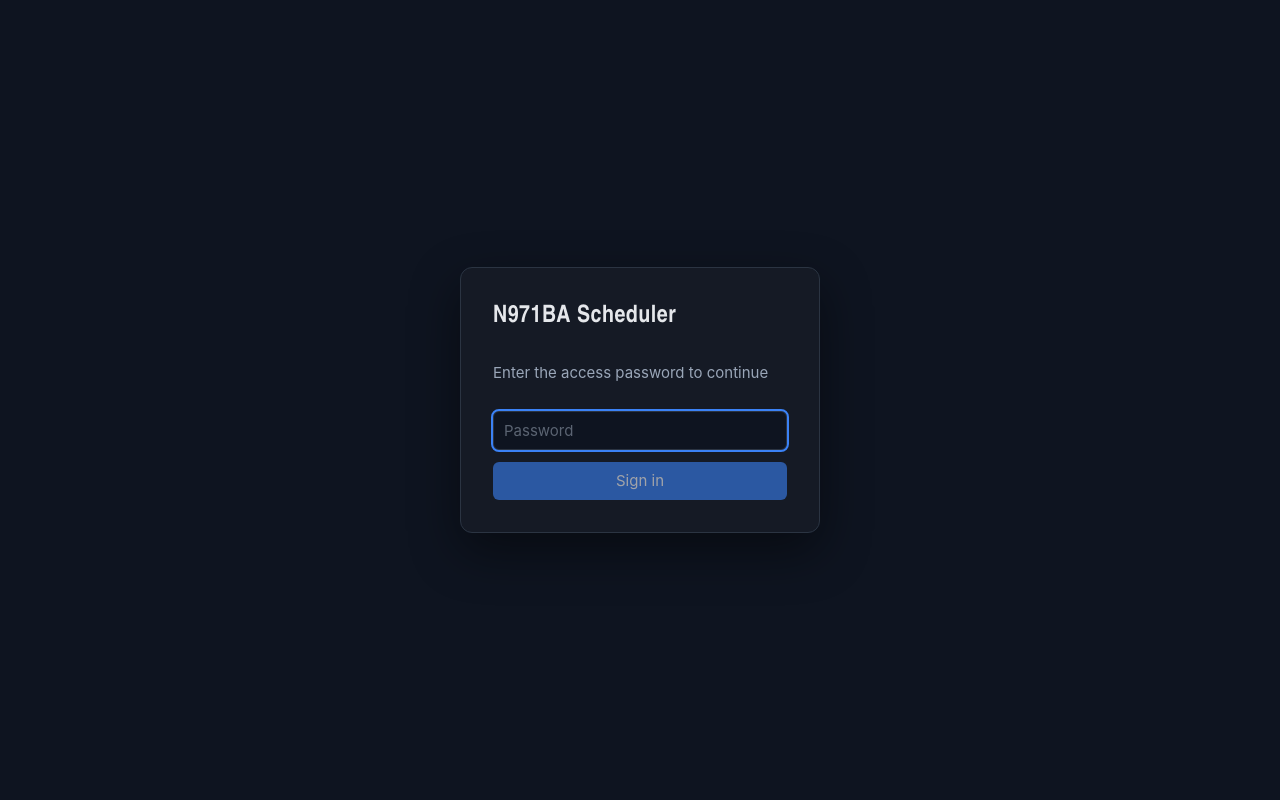
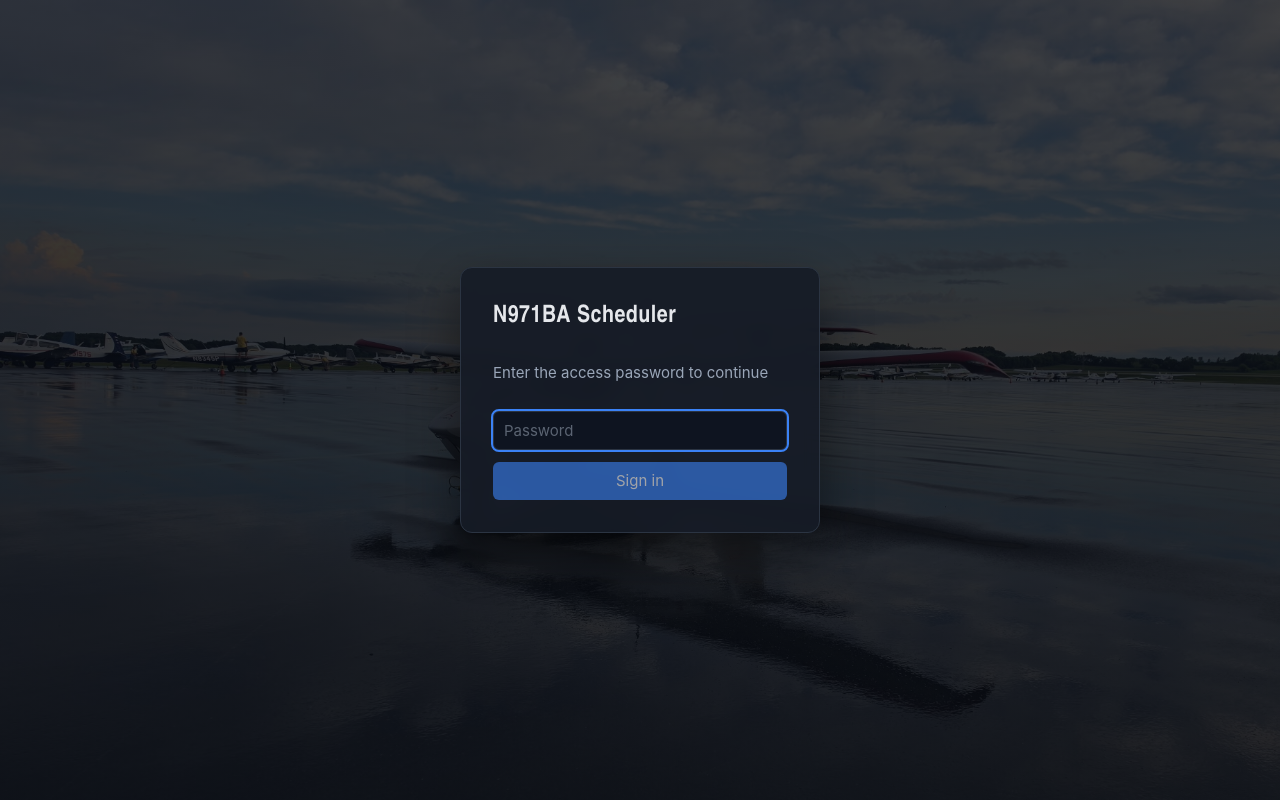
Before and after one commit to MatthewH-code/971BA, a React (Vite) app: page / in a window 1280 px wide. Built offline with nearby package versions, Linux system fonts and the light colour scheme; no server answers.

Commit message:
Let body background show through: keep image on html, transparent body

```diff
--- a/index.html
+++ b/index.html
@@ -9,9 +9,10 @@
     <link rel="manifest" href="/manifest.webmanifest" />
     <title>N971BA Scheduler</title>
     <style>
-      html,
+      html {
+        background-color: #0e1420;
+      }
       body {
-        background-color: #0e1420;
         margin: 0;
         min-height: 100%;
       }
--- a/src/styles.css
+++ b/src/styles.css
@@ -44,7 +44,6 @@ html {
 body {
   font-family: -apple-system, BlinkMacSystemFont, "Segoe UI", Roboto, Helvetica, Arial,
     sans-serif;
-  background-color: #0e1420;
   color: var(--text);
   font-size: 15px;
   line-height: 1.45;
```
